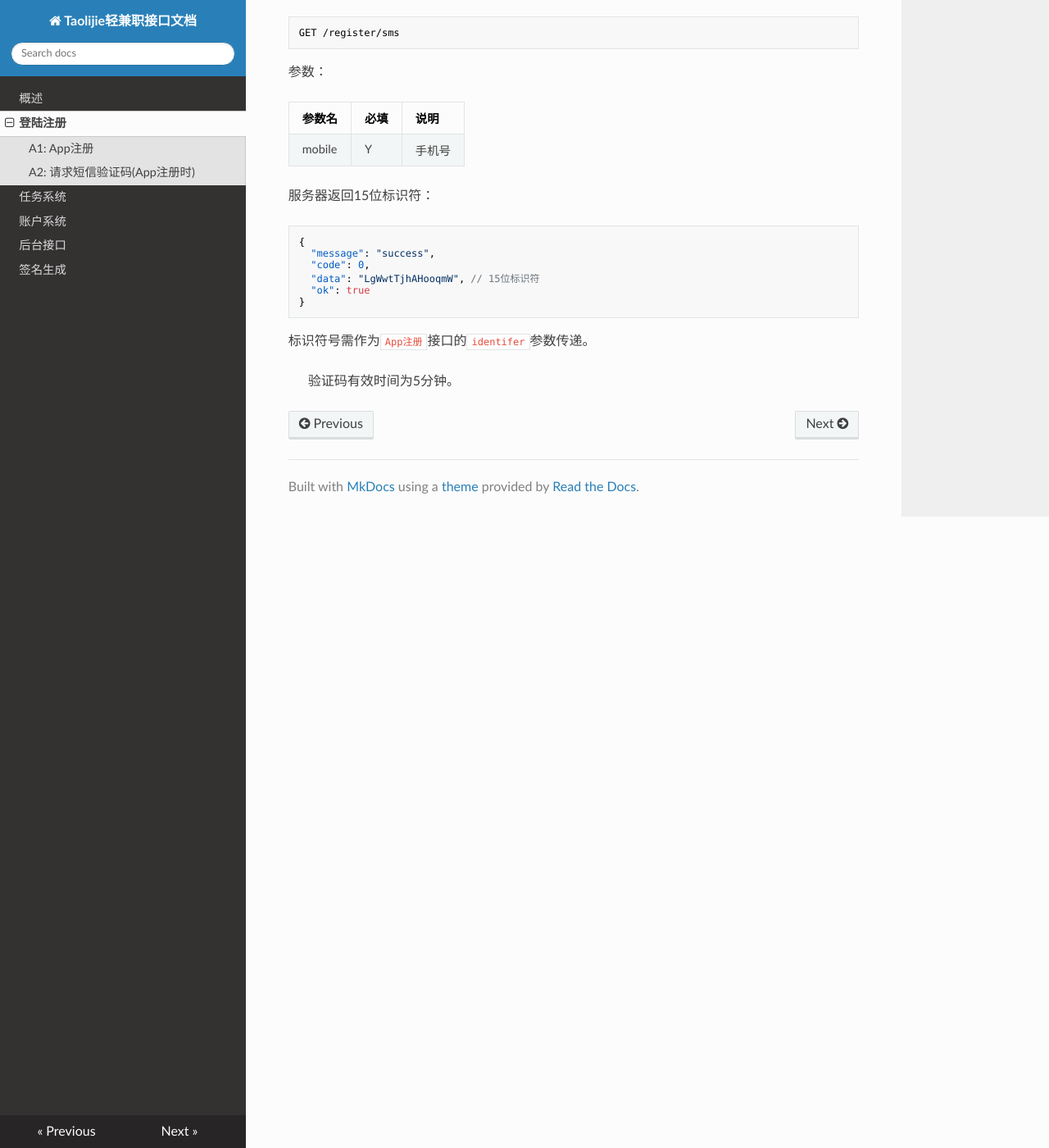
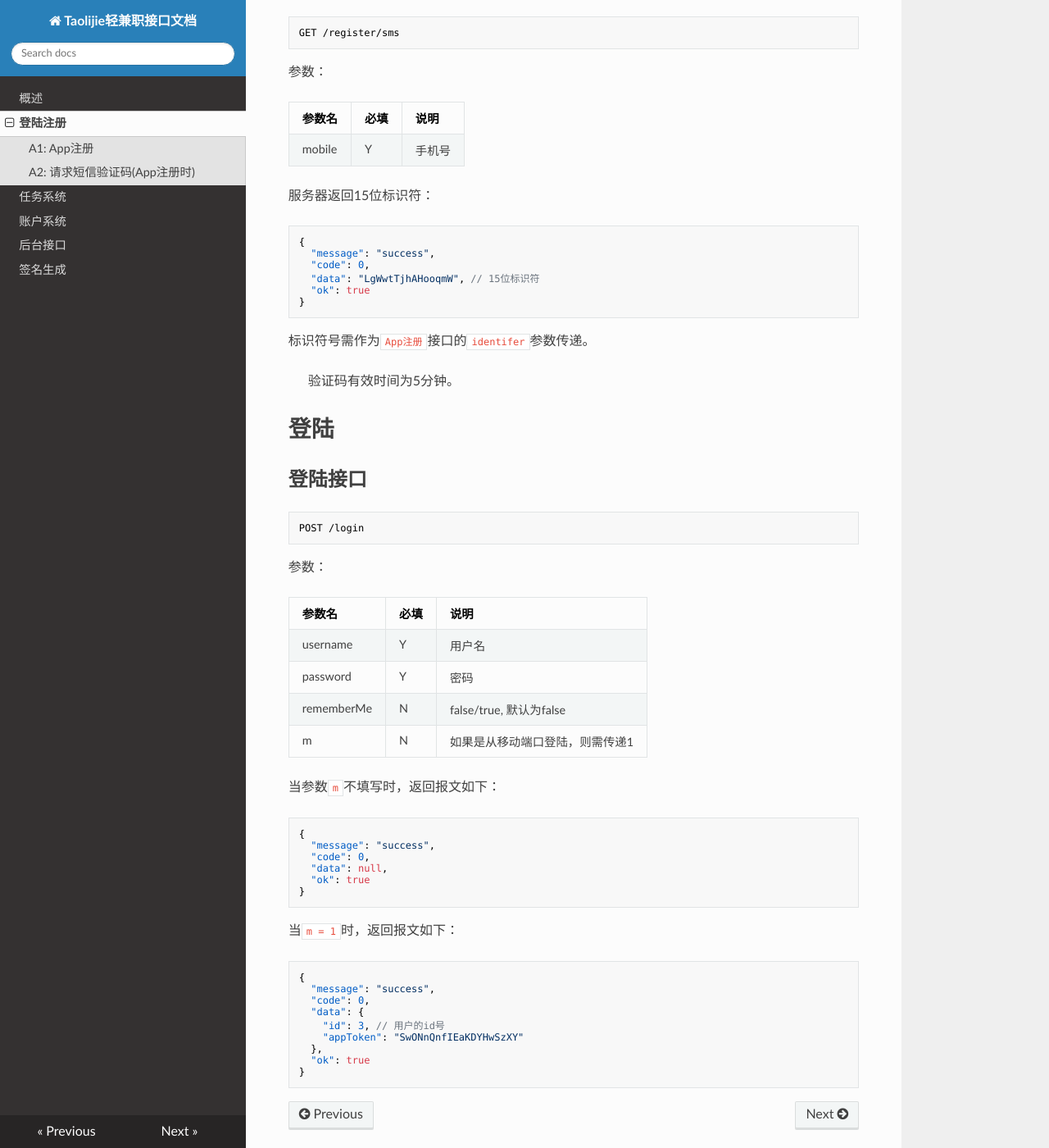
Before and after one commit to wanghongfei/tlj-quest-docs, an MkDocs documentation site: the page built from docs/register.md, in a window 1280 px wide and 1400 px high, scrolled down 916 px. Shown: the whole window at 82% size. Built offline with MkDocs 1.6.1, drawn with Linux system fonts in a browser that asks for light colours; nearby versions of some CDN libraries; old or Windows-style settings are respelled for this version of MkDocs.

Commit message:
修改登陆接口

````diff
--- a/docs/register.md
+++ b/docs/register.md
@@ -54,3 +54,47 @@ GET /register/sms
 标识符号需作为`App注册`接口的`identifer`参数传递。
 
 >  验证码有效时间为5分钟。
+
+
+
+# 登陆
+
+## 登陆接口
+
+```
+POST /login
+```
+
+参数：
+
+| 参数名        | 必填   | 说明                   |
+| ---------- | ---- | -------------------- |
+| username   | Y    | 用户名                  |
+| password   | Y    | 密码                   |
+| rememberMe | N    | false/true, 默认为false |
+| m          | N    | 如果是从移动端口登陆，则需传递1     |
+
+当参数`m`不填写时，返回报文如下：
+
+``` json
+{
+  "message": "success",
+  "code": 0,
+  "data": null,
+  "ok": true
+}
+```
+
+当`m = 1`时，返回报文如下：
+
+``` json
+{
+  "message": "success",
+  "code": 0,
+  "data": {
+    "id": 3, // 用户的id号
+    "appToken": "SwONnQnfIEaKDYHwSzXY"
+  },
+  "ok": true
+}
+```
--- a/index.html
+++ b/index.html
@@ -434,5 +434,5 @@
 
 <!--
 MkDocs version : 0.14.0
-Build Date UTC : 2015-10-03 09:06:26.312681
+Build Date UTC : 2015-10-03 15:00:34.455766
 -->
````
Also changed, not shown: other parts of docs/register.md (+1 -1 lines), 2 other files.
